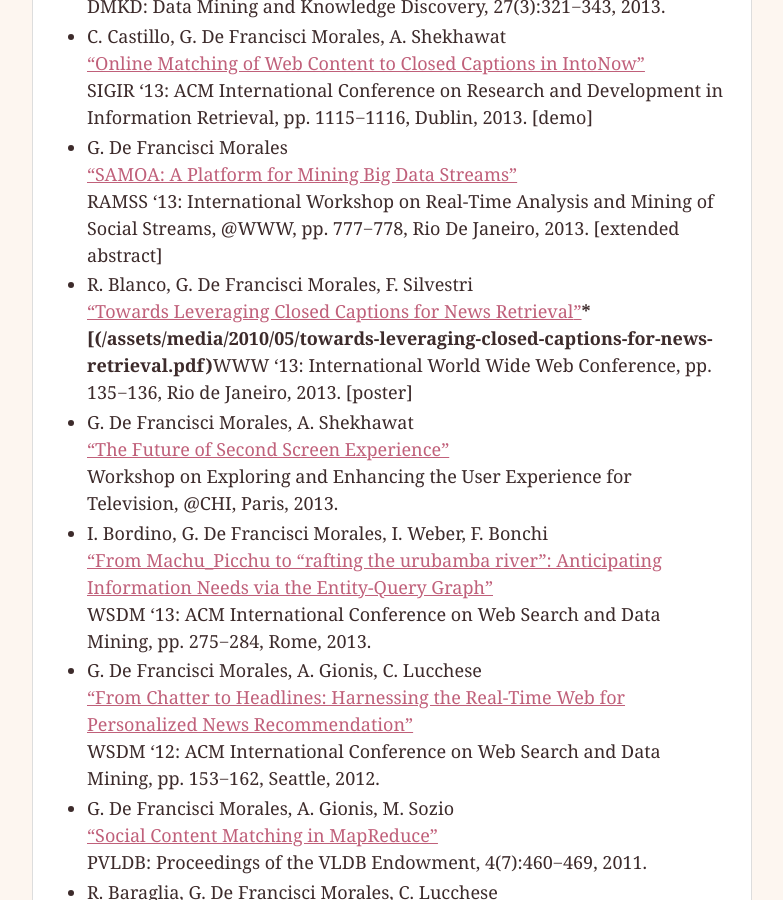
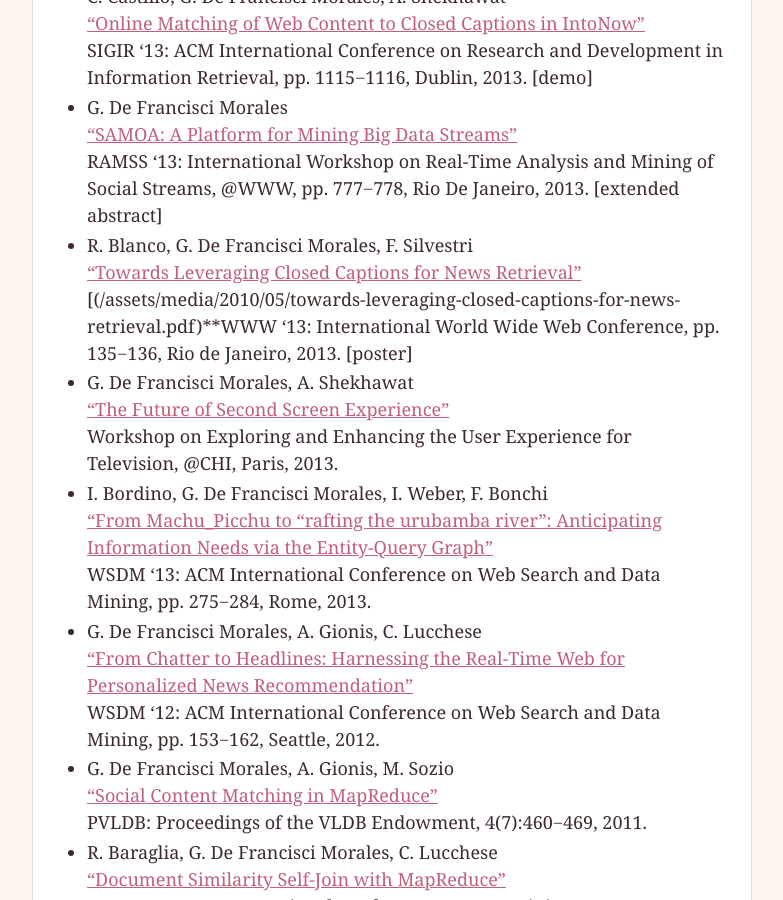
Before and after one commit to gdfm/gdfm.github.io, a Jekyll site: the page built from _pages/research.md, in a window 1280 px wide and 900 px high, scrolled down 13370 px. Shown: the whole window, without its empty margins (248-1031 px from the left). Built offline with Jekyll 4.4.1, drawn with Linux system fonts in a browser that asks for light colours; some of the changed lines change nothing that is shown; some of the changed text lies outside the part shown.

Commit message:
Cleanup formatting and typos

```diff
--- a/_pages/research.md
+++ b/_pages/research.md
@@ -312,7 +312,6 @@
 
 - E. Hussein, A. Ghanem, V. V. dos Santos Dias, C. H. C. Teixeira, G. AbuOda,
 M. Serafini, G. Siganos, G. De Francisci Morales, A. Aboulnaga, M. Zaki
-
 [“Graph Data Mining with Arabesque”](/assets/media/2010/05/graph-data-mining-with-arabesque.pdf)
 SIGMOD '17: ACM International Conference on Management of Data, pp. 1647−1650, Chicago, 2017. [demo]
 
@@ -453,7 +452,7 @@
 RAMSS '13: International Workshop on Real-Time Analysis and Mining of Social Streams, @WWW, pp. 777−778, Rio De Janeiro, 2013. [extended abstract]
 
 - R. Blanco, G. De Francisci Morales, F. Silvestri
-[“Towards Leveraging Closed Captions for News Retrieval](/assets/media/2010/05/towards-leveraging-closed-captions-for-news-retrieval.pdf)[”](/assets/media/2010/05/towards-leveraging-closed-captions-for-news-retrieval.pdf)***
+[“Towards Leveraging Closed Captions for News Retrieval”](/assets/media/2010/05/towards-leveraging-closed-captions-for-news-retrieval.pdf)
 [(/assets/media/2010/05/towards-leveraging-closed-captions-for-news-retrieval.pdf)**WWW '13: International World Wide Web Conference, pp. 135−136, Rio de Janeiro, 2013. [poster]
 
 - G. De Francisci Morales, A. Shekhawat
@@ -504,190 +503,122 @@
 
 - “Echo Chambers on Social Media”
 Human and Network Sciences: Graph Computing for Humanities and Social Science Research, London, 18 Oct 2024. [[slides](https://speakerdeck.com/gdfm/echo-chambers-on-social-media)]
-
 - “Learning Agent-Based Models from Data”
 Statistical and Probabilistic Methods in Algorithmic Data Analysis, Dagstuhl, 23 Sep 2024. [[slides](https://speakerdeck.com/gdfm/learning-agent-based-models-from-data)]
-
 - “Learning Agent-Based Models from Data”
 Complex networks: from socio-economic systems to biology and the brain, Lipari, 6 Jul 2024. [[slides](https://speakerdeck.com/gdfm/learning-agent-based-models-from-data)]
-
 - “Tracing AI's Transformation from 'WarGames' to the Social Media Era”
 The Impact of Artificial Intelligence on Geopolitics, Luxembourg, 14 Dec 2023.
-
 - “Repurpose, Reuse, Recycle the building blocks of Machine Learning”
 Keynote Machine Learning Day @KTH, 17 May 2023. [[slides](https://speakerdeck.com/gdfm/repurpose-reuse-recycle-the-building-blocks-of-machine-learning)]
-
 - “How I Learned to Stop Worrying and Love the Risk”
 Keynote MIDAS workshop @ECMLPKDD, 17 Sep 2021. [[slides](https://speakerdeck.com/gdfm/how-i-learned-to-stop-worrying-and-love-the-risk)]
-
 - “Controversy on Social Media: Collective Attention, Echo Chambers, and Price of Bipartisanship”
 Controverse Workshop, Montpellier, 22 Nov 2019. [[slides](https://speakerdeck.com/gdfm/controversy-on-social-media-collective-attention-echo-chambers-and-price-of-bipartisanship-1ccdff9e-7c4f-4a22-87c1-2317bf9048d0)]
-
 - “Controversy on Social Media: Collective Attention, Echo Chambers, and Price of Bipartisanship”
 Telecom ParisTech, Paris, 4 Jul 2019. [[slides](https://speakerdeck.com/gdfm/controversy-on-social-media-collective-attention-echo-chambers-and-price-of-bipartisanship-1ccdff9e-7c4f-4a22-87c1-2317bf9048d0)]
-
 - “Controversy on Social Media: Collective Attention, Echo Chambers, and Price of Bipartisanship”
 EPFL, Lausanne, 19 Sep 2018. [[slides](https://speakerdeck.com/gdfm/controversy-on-social-media-collective-attention-echo-chambers-and-price-of-bipartisanship)]
-
 - “Quantifying and Reducing Controversy in Social Media”
 IIIT, Hyderabad, 27 Jun 2018. [[slides](https://speakerdeck.com/gdfm/quantifying-and-reducing-controversy-in-social-media)]
-
 - “Quantifying and Reducing Controversy in Social Media”
 QCRI, Doha, 3 May 2017. [[slides](https://speakerdeck.com/gdfm/quantifying-and-reducing-controversy-in-social-media)]
-
 - “Big Data Streams: The Next Frontier”
 KTH, Stockholm, 24 Jun 2015. [[slides](https://speakerdeck.com/gdfm/big-data-streams-the-next-frontier)]
-
 - “To Stream or Not To Stream? The Landscape of Online Analytics”
 EVAM Solutions Day, Istanbul, 28 May 2015. [[slides](https://speakerdeck.com/gdfm/to-stream-or-not-to-stream-the-landscape-of-online-analytics)]
-
 - “Mining Big Data Streams: Better Algorithms or Faster Systems?”
 KAIST, Seoul, 20 April 2015. [[slides](https://speakerdeck.com/gdfm/mining-big-data-streams-better-algorithms-or-faster-systems)]
-
 - “SAMOA: A Platform for Mining Big Data Streams”
 Strata ’14, Barcelona, 20 Nov 2014. [[slides](https://speakerdeck.com/gdfm/samoa-at-strata-barcelona-2014)]
-
 - “Mining Big Data Streams”
 Workshop on "Online Social Networks: Emerging Trends", University of Cyprus, Nicosia, 8 Oct 2014. [[slides](https://speakerdeck.com/gdfm/mining-big-data-streams-better-algorithms-or-faster-systems)]
-
 - “SAMOA: A Platform for Mining Big Data Streams”
 University Federico Santa Maria / University of Chile / University of Santiago, Santiago de Chile, Aug 2014. [[slides](https://speakerdeck.com/gdfm/samoa-a-platform-for-mining-big-data-streams-2)]
-
 - “SAMOA: Scalable Advanced Massive Online Analysis”
-NoSQL Matters '13, Barcelona, 30 Nov 2013. [[video](http://www.youtube.com/watch?v=7WsDKNU1A7o)|[slides](https://speakerdeck.com/gdfm/samoa-a-platform-for-mining-big-data-streams-1)]
-
+NoSQL Matters '13, Barcelona, 30 Nov 2013. [[video](http://www.youtube.com/watch?v=7WsDKNU1A7o)\|[slides](https://speakerdeck.com/gdfm/samoa-a-platform-for-mining-big-data-streams-1)]
 - “SAMOA: A Platform for Mining Big Data Streams”
 Keynote RAMSS '13 @WWW, Rio De Janeiro, 14 May 2013. [[slides](https://speakerdeck.com/gdfm/samoa-a-platform-for-mining-big-data-streams)]
-
 - “Big Data and the Web”
 IMT Institute for Advanced Studies, Lucca, 21 March 2012. [[slides](https://speakerdeck.com/gdfm/big-data-and-the-web-algorithms-for-data-intensive-scalable-computing)]
-
 - “Harnessing the Real-Time Web for Personalized News Recommendation”
 Yahoo! Labs, Sunnyvale, 16 February 2012. [[slides](https://speakerdeck.com/gdfm/harnessing-the-real-time-web-for-personalized-news-recommendation)]
-
 - “Big Data and the Web: Algorithms for Data Intensive Scalable Computing”
 WSDM'12 Doctoral Consortium,  Seattle, 8 February 2012.
-
 - “Social Content Matching in MapReduce”
 Yahoo! Research, Barcelona, 10 March 2011. [[slides](https://speakerdeck.com/gdfm/social-content-matching-in-mapreduce)]
-
 - “Cloud Computing for Large Scale Data Analysis”
 Yahoo! Research, Barcelona, 2 December 2010. [[slides](https://speakerdeck.com/gdfm/how-to-survive-the-data-deluge-cloud-computing-for-large-scale-data-analysis)]
-
 - “Scaling Out All Pairs Similarity Search with MapReduce”
 Summer School on Social Networks, Lipari, 6 July 2010. [[slides](https://speakerdeck.com/gdfm/similarity-self-join-with-mapreduce)]
-
 - “How to Survive the Data Deluge: Petabyte Scale Cloud Computing”
 ISTI-CNR, Pisa, 18 January 2010. [[slides](https://speakerdeck.com/gdfm/how-to-survive-the-data-deluge-petabyte-scale-cloud-computing)]
 
 ## Patents
 
 - “Method for estimating the default risk of companies, taking into account network contagion through the trade credit channel”, Italy Patent No. 102021000003788, 18 Feb 2021.
-
 - “Method and system for displaying content relating to a subject matter of a displayed media program”, U.S. Patent No. US9817911B2, 14 Nov 2017.
-
 - “Method and system for recommending relevant web content to second screen application users”, U.S. Patent No. US9268861B2, 23 Feb 2016.
-
 - “Method and apparatus to build flowcharts for e-shopping recommendations”, U.S. Patent No. US20140358720A1, 04 Dec 2014.
-
 - “System and method of matching content items and consumers”, U.S. Patent No. US8660975B2, 25 Feb 2014.
 
 ## Community Service
 
-- Tutorials:
-“Learning from Big Data Streams: Algorithm and System Design” @EAIA '18 Advanced School on Data Science for Big Data [[web](http://eaia2018.dcc.fc.up.pt)]
-“Polarization on Social Media” @ICWSM '17, @WWW '18, @KDD '18, @EuroCSS '19. [[web](https://gvrkiran.github.io/polarization/)]
-“IoT Big Data Stream Mining” @KDD '16, @CIKM '16, @AAAI '17, @SDM '17. [[web](https://sites.google.com/site/bigdatastreamminingtutorial)]
-“Centrality Measures on Big Graphs: Exact, Approximated, and Distributed Algorithms” @WWW '16. [[web](http://matteo.rionda.to/centrtutorial)]
-“Big Data Stream Mining” @IEEE BigData '14. [[web](https://sites.google.com/site/bigdatastreamminingtutorial)|[slides](/assets/media/2010/05/big-data-stream-mining-tutorial.pdf)]
+Tutorials:
+- “Learning from Big Data Streams: Algorithm and System Design” @EAIA '18 Advanced School on Data Science for Big Data [[web](http://eaia2018.dcc.fc.up.pt)]
+- “Polarization on Social Media” @ICWSM '17, @WWW '18, @KDD '18, @EuroCSS '19. [[web](https://gvrkiran.github.io/polarization/)]
+- “IoT Big Data Stream Mining” @KDD '16, @CIKM '16, @AAAI '17, @SDM '17. [[web](https://sites.google.com/site/bigdatastreamminingtutorial)]
+- “Centrality Measures on Big Graphs: Exact, Approximated, and Distributed Algorithms” @WWW '16. [[web](http://matteo.rionda.to/centrtutorial)]
+- “Big Data Stream Mining” @IEEE BigData '14. [[web](https://sites.google.com/site/bigdatastreamminingtutorial)\|[slides](/assets/media/2010/05/big-data-stream-mining-tutorial.pdf)]
 
-- ICWSM '24 Best Paper Award Committee Member
-
-- General Chair:
-
+General Chair:
 - SNOW '13-14-16-17 (Social News on the Web, workshop @WWW).
-
 - NOCAPS '24 (Networks and Opinions on Climate Action in the Public Sphere, workshop @ICWSM). [[web](https://no-caps.github.io/2024)]
 
-- PC Chair:
-
+PC Chair:
 - ECMLPKDD '23 ADS Track [[web](https://2023.ecmlpkdd.org/organisation/chairs/)]
-
 - ASONAM '24 Industrial Track
 
-- Senior PC member / Area chair:
-
+Senior PC member / Area chair:
 - WWW '23-24-26
-
 - KDD '26
-
 - ICWSM '22-23-24-25-26
-
 - WSDM '23
-
 - WebSci '23-24-25-26
-
 - ICDM '21
-
 - AAAI '21
-
 - ECMLPKDD '21-22-26
-
 - EuroPar '18
 
-- PC member:
+PC member:
+- ACL '25-'26
+- WWW '14-16-17-18-19-20-21-22
+- KDD '15-16-17-18-21-22-23-24
+- ICWSM '14-17-18-19-20-21-22
+- WSDM '13-14-16-17-18-19-20-21
+- WebSci '20-21-22
+- ICDM '16-17-18-19-20
+- SDM '22
+- IC2S2 '23
+- NetSci '20
+- CIKM '14-15-17
+- IJCAI '15-17
+- ECMLPKDD '15-16
 
-- ACL '25-'26
-
-- WWW '14-16-17-18-19-20-21-22
-
-- KDD '15-16-17-18-21-22-23-24
-
-- ICWSM '14-17-18-19-20-21-22
-
-- WSDM '13-14-16-17-18-19-20-21
-
-- WebSci '20-21-22
-
-- ICDM '16-17-18-19-20
-
-- SDM '22
-
-- IC2S2 '23
-
-- NetSci '20
-
-- CIKM '14-15-17
-
-- IJCAI '15-17
-
-- ECMLPKDD '15-16
----
+  ⠀
 
 - NECO '20
-
 - BigMine '14-15-16-17-18-19
-
 - NLP4IF '19
-
 - LSRS '15-16-17
-
 - DSSD '17
-
 - MAISoN '17
-
 - IIR '15-16
-
 - SMNews '16
-
 - RTStreams '15
 
-- Other:
-
+Other:
 - ICWSM '24 Best Paper Award Committee
-
 - ICWSM '25 Best Paper Award Committee
-
 - External reviewer: KDD '12, ICDE '13, ICDM '14, KDD '14, ICALP '14.
-
 - Reviewer: TWEB, TKDE, TKDD, WWWJ, VLDBJ, KAIS, PARCO, MACH, JPDC, Network Science, PeerJ.
```
Also changed, not shown: 5 other files.
